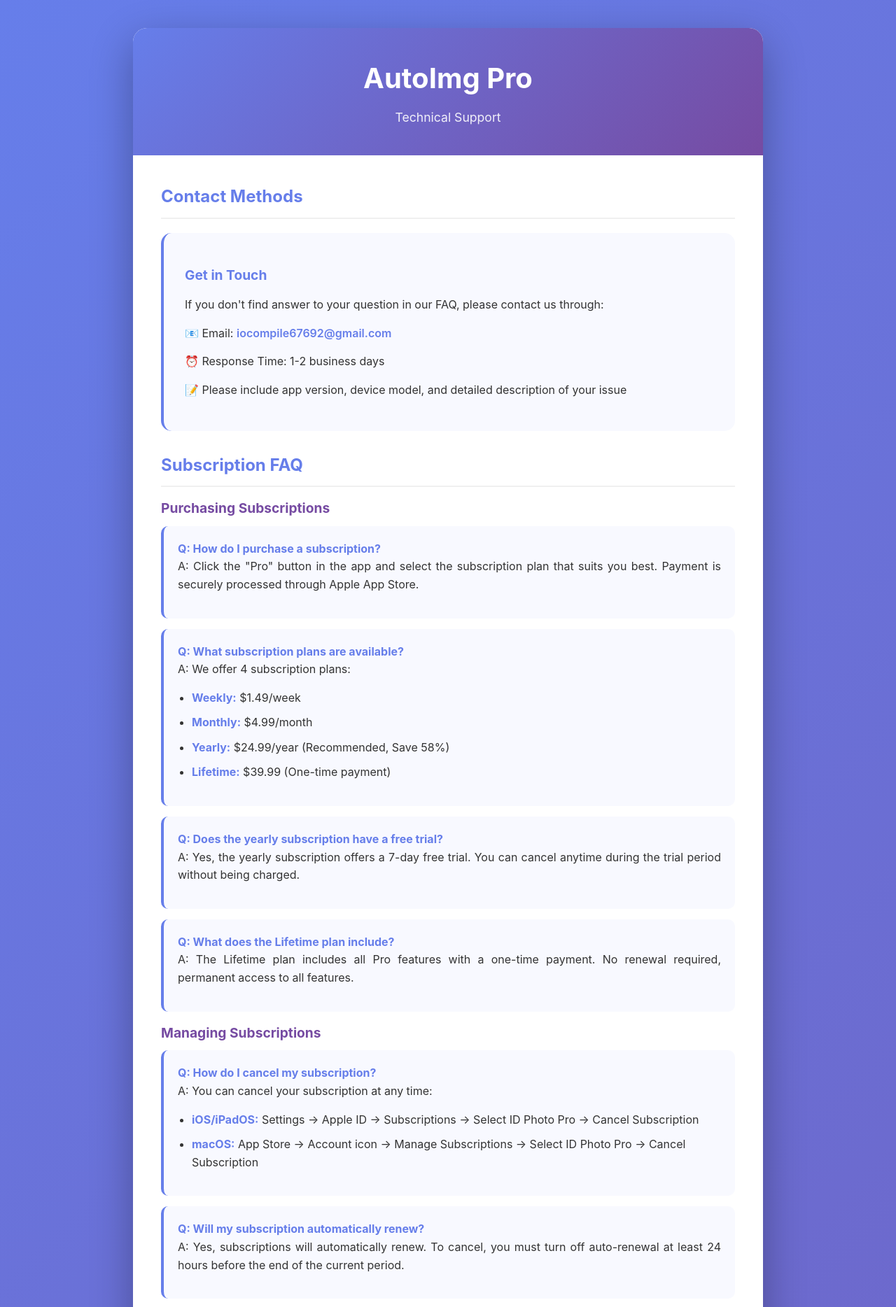
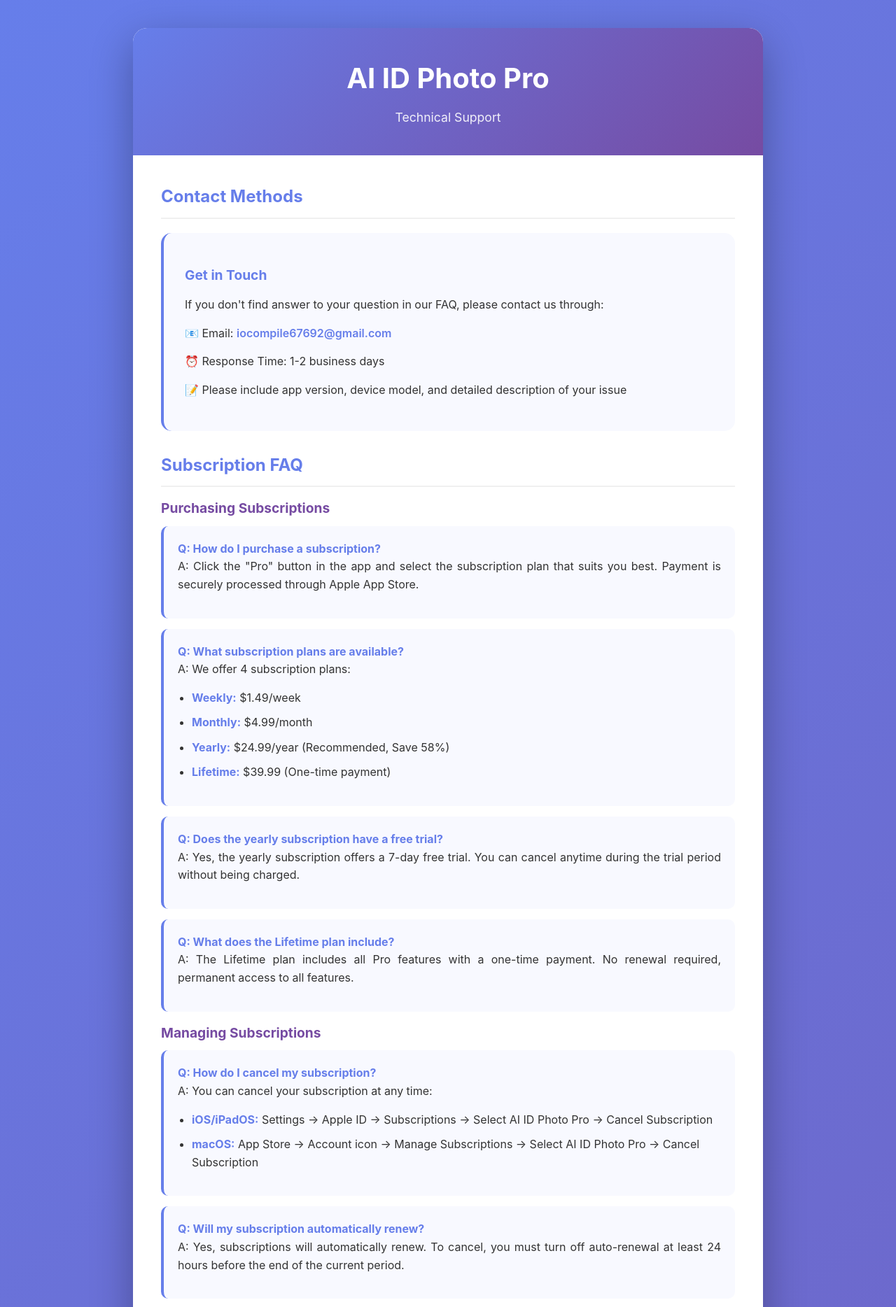
Before and after one commit to asunnyboy861/autoimg-pro-support, a plain HTML site: page index.html in a window 1280 px wide. Shown: the top 1868 px of the page at 70% size. Drawn offline with Linux system fonts and the light colour scheme.

Commit message:
Update app name to AI ID Photo Pro

```diff
--- a/index.html
+++ b/index.html
@@ -3,7 +3,7 @@
 <head>
     <meta charset="UTF-8">
     <meta name="viewport" content="width=device-width, initial-scale=1.0">
-    <title>AutoImg Pro - Technical Support</title>
+    <title>AI ID Photo Pro - Technical Support</title>
     <style>
         * {
             margin: 0;
@@ -111,7 +111,7 @@
 <body>
     <div class="container">
         <div class="header">
-            <h1>AutoImg Pro</h1>
+            <h1>AI ID Photo Pro</h1>
             <p>Technical Support</p>
         </div>
         <div class="content">
@@ -161,8 +161,8 @@
                     <p><strong>Q: How do I cancel my subscription?</strong><br>
                     A: You can cancel your subscription at any time:
                     <ul>
-                        <li><strong>iOS/iPadOS:</strong> Settings → Apple ID → Subscriptions → Select ID Photo Pro → Cancel Subscription</li>
-                        <li><strong>macOS:</strong> App Store → Account icon → Manage Subscriptions → Select ID Photo Pro → Cancel Subscription</li>
+                        <li><strong>iOS/iPadOS:</strong> Settings → Apple ID → Subscriptions → Select AI ID Photo Pro → Cancel Subscription</li>
+                        <li><strong>macOS:</strong> App Store → Account icon → Manage Subscriptions → Select AI ID Photo Pro → Cancel Subscription</li>
                     </ul>
                 </div>
 
@@ -208,13 +208,13 @@
 
                 <h3>Basic Usage</h3>
                 <div class="faq-item">
-                    <p><strong>Q: How do I get started with AutoImg Pro?</strong><br>
+                    <p><strong>Q: How do I get started with AI ID Photo Pro?</strong><br>
                     A: After downloading and installing the app, follow the on-screen instructions to get started. All features include in-app usage guides.</p>
                 </div>
 
                 <div class="faq-item">
                     <p><strong>Q: Which devices are supported?</strong><br>
-                    A: AutoImg Pro supports iPhone, iPad, and Mac running iOS 14.0 or later / macOS 11.0 or later.</p>
+                    A: AI ID Photo Pro supports iPhone, iPad, and Mac running iOS 14.0 or later / macOS 11.0 or later.</p>
                 </div>
 
                 <div class="faq-item">
@@ -327,9 +327,9 @@
 
             <div class="section">
                 <h2>App Information</h2>
-                <p><strong>App Name:</strong> ID Photo Pro</p>
+                <p><strong>App Name:</strong> AI ID Photo Pro</p>
                 <p><strong>Version:</strong> 1.0.0</p>
-                <p><strong>Publisher:</strong> AutoImg Pro Team</p>
+                <p><strong>Publisher:</strong> AI ID Photo Pro Team</p>
                 <p><strong>Support Platforms:</strong> iOS 14.0+, macOS 11.0+</p>
             </div>
 
@@ -344,7 +344,7 @@
             </div>
         </div>
         <div class="footer">
-            <p>&copy; 2025 AutoImg Pro. All rights reserved.</p>
+            <p>&copy; 2025 AI ID Photo Pro. All rights reserved.</p>
         </div>
     </div>
 </body>
```
